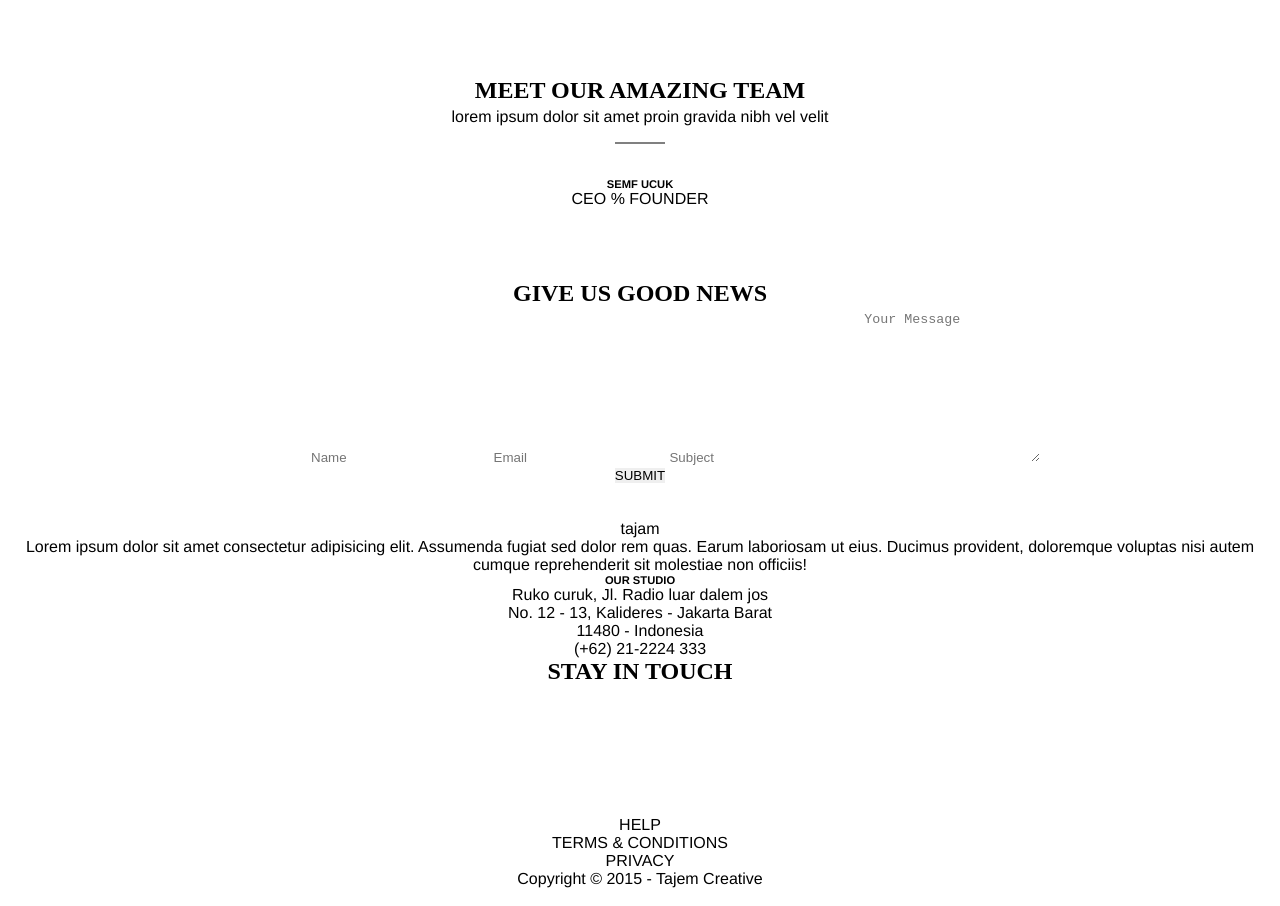
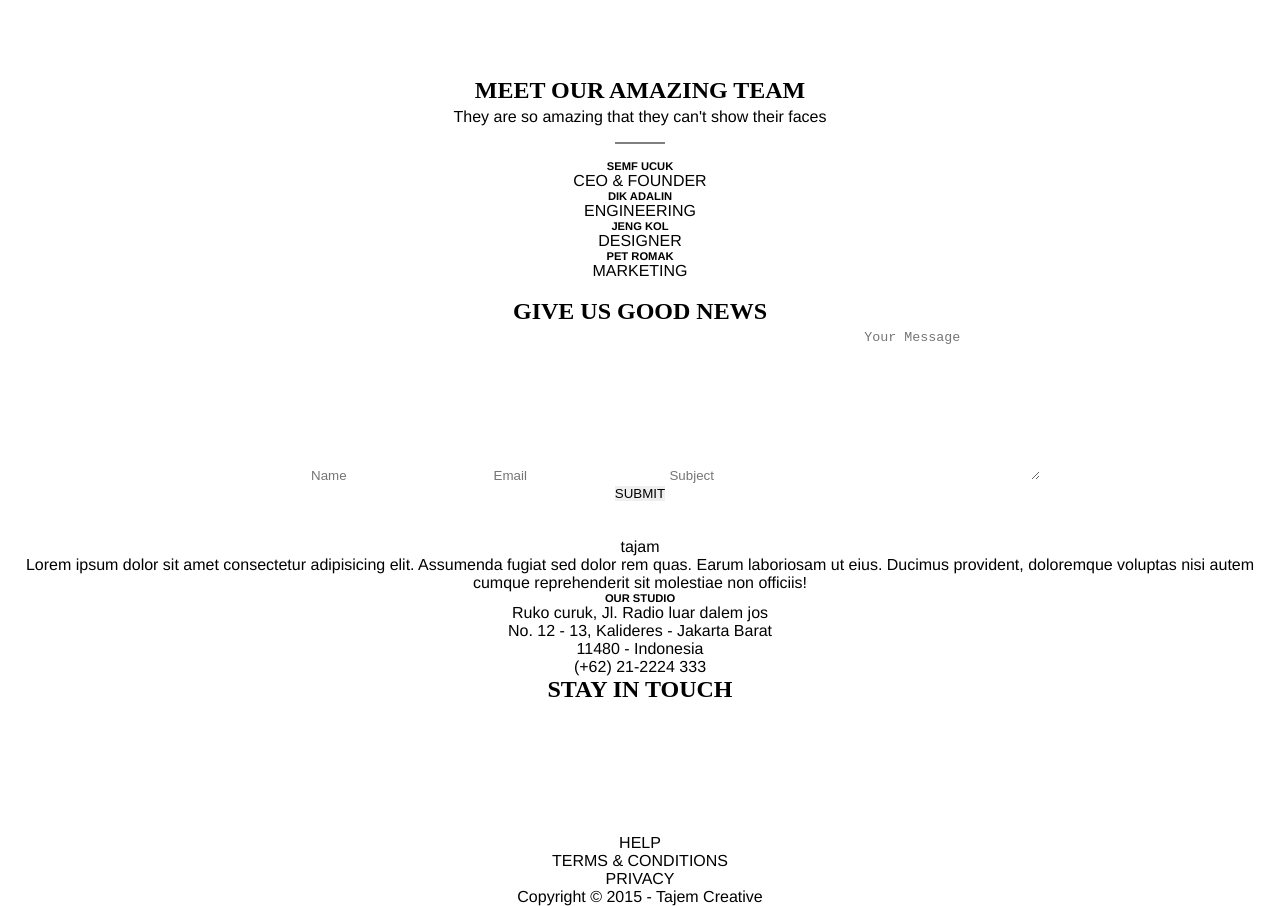
Before and after one commit to hangingpulse/WBS-Tajam-Project, a plain HTML site: page index.html in a window 1280 px wide. Shown: the part 1650-2556 px from the top of the page. Drawn offline with Linux system fonts and the light colour scheme.

Commit message:
Adds Team Section

```diff
--- a/index.html
+++ b/index.html
@@ -114,22 +114,28 @@
 
       <section id="team">
         <h2>Meet our amazing team</h2>
-        <p>lorem ipsum dolor sit amet proin gravida nibh vel velit</p>
+        <p>They are so amazing that they can't show their faces</p>
         <hr />
-        <div>
-          <div>
-            <img src="" alt="" />
-            <h3>SEMF UCUK</h3>
-            <p>CEO % FOUNDER</p>
-            <img src="" alt="" />
-            <h3></h3>
-            <p></p>
-            <img src="" alt="" />
-            <h3></h3>
-            <p></p>
-            <img src="" alt="" />
-            <h3></h3>
-            <p></p>
+        <div class="container">
+          <div class="photo-box">
+            <div class="photo-placeholder"></div>
+            <h3>Semf Ucuk</h3>
+            <p>CEO & FOUNDER</p>
+          </div>
+          <div class="photo-box">
+            <div class="photo-placeholder"></div>
+            <h3>Dik Adalin</h3>
+            <p>ENGINEERING</p>
+          </div>
+          <div class="photo-box">
+            <div class="photo-placeholder"></div>
+            <h3>Jeng Kol</h3>
+            <p>DESIGNER</p>
+          </div>
+          <div class="photo-box">
+            <div class="photo-placeholder"></div>
+            <h3>Pet Romak</h3>
+            <p>MARKETING</p>
           </div>
         </div>
         <p></p>
```
